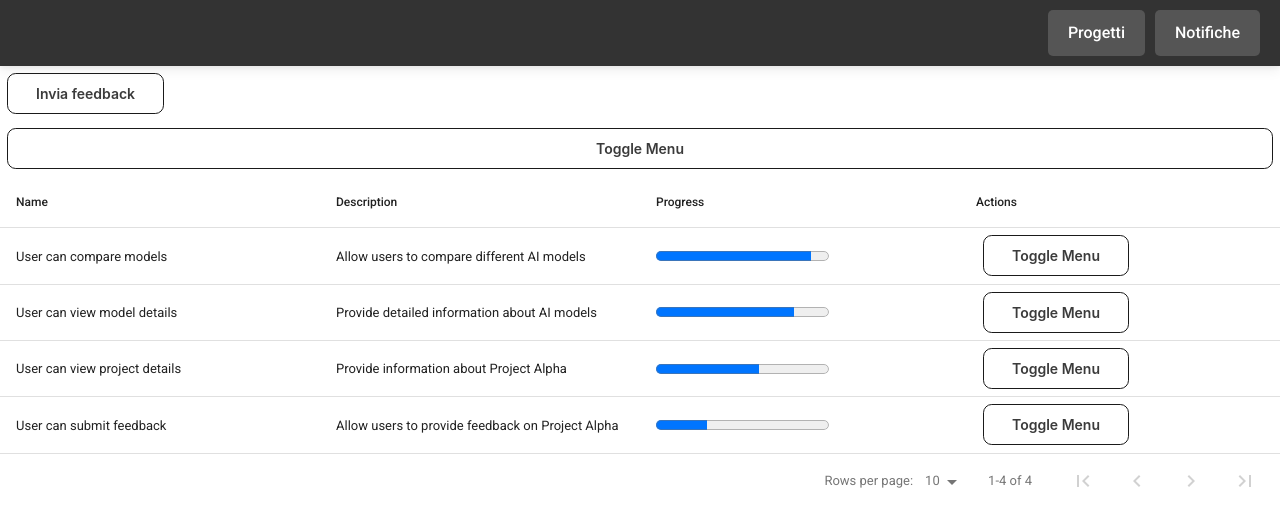
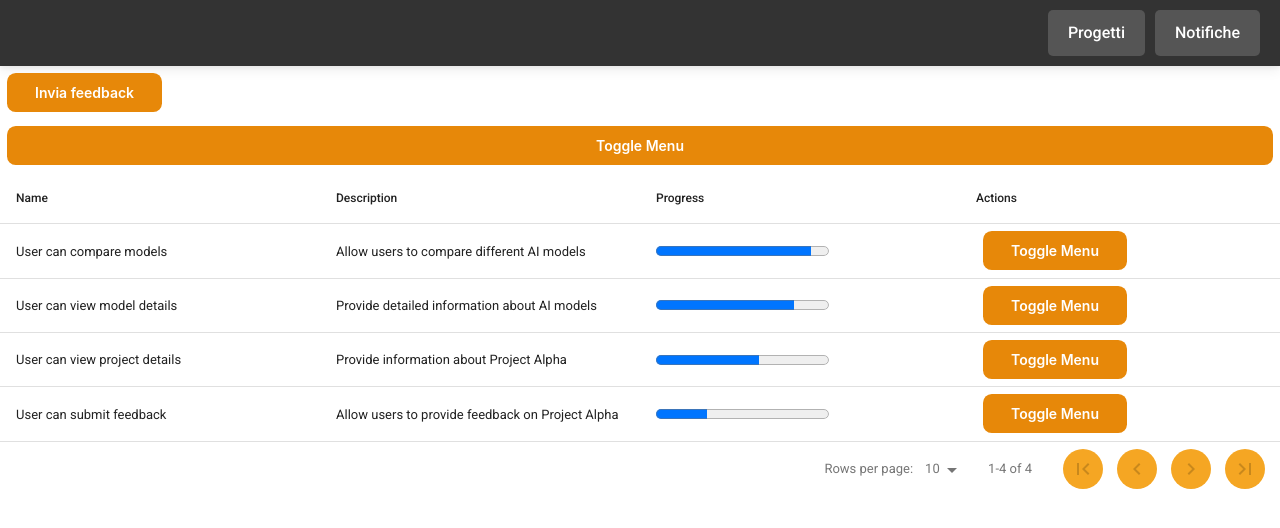
Before and after one commit to CyberSorceres/ProgettoFrontend, a React (Vite) app: page /project/1/userstory/1 in a window 1280 px wide. Shown: the top 528 px of the page. Built offline with nearby package versions, Linux system fonts and the light colour scheme.

Commit message:
Patched graphic bugs

```diff
--- a/src/UserStory.tsx
+++ b/src/UserStory.tsx
@@ -136,7 +136,6 @@ const UserStory: React.FC<EpicStoryProps> = ({ epicStory }) => {
           <DataTable
         columns={columns}
         data={records}
-        highlightOnHover
         pagination
 
       />
--- a/src/index.css
+++ b/src/index.css
@@ -20,11 +20,11 @@ h1 {
 
 button {
   appearance: none;
-  background-color: transparent;
-  border: 0.125em solid #1A1A1A;
+  background-color: #e78809; /* Colore di sfondo arancione */
+  border: none; /* Nessun bordo */
   border-radius: 0.625em;
   box-sizing: border-box;
-  color: #3B3B3B;
+  color: white; /* Colore del testo bianco */
   cursor: pointer;
   display: inline-block;
   font-family: Roobert, -apple-system, BlinkMacSystemFont, "Segoe UI", Helvetica, Arial, sans-serif, "Apple Color Emoji", "Segoe UI Emoji", "Segoe UI Symbol";
@@ -47,11 +47,13 @@ button {
 
 button:disabled {
   pointer-events: none;
+  background-color: #f5a623; /* Colore arancione più chiaro per i bottoni disabilitati */
+  color: #7a7a7a; /* Colore testo grigio per i bottoni disabilitati */
 }
 
 button:hover {
-  color: #fff;
-  background-color: #1A1A1A;
+  color: white; /* Colore del testo bianco anche al passaggio del mouse */
+  background-color: orange; /* Colore di sfondo arancione più scuro al passaggio del mouse */
   box-shadow: rgba(0, 0, 0, 0.25) 0 8px 15px;
   transform: translateY(-2px);
 }
@@ -60,3 +62,28 @@ button:active {
   box-shadow: none;
   transform: translateY(0);
 }
+
+/* Stile generico per l'elemento progress */
+progress {
+  width: 100%;
+  height: 20px;
+}
+
+/* Stili specifici per Webkit (Chrome, Safari) */
+progress::-webkit-progress-bar {
+  background-color: #e7c28a; /* Colore dello sfondo della barra */
+}
+
+progress::-webkit-progress-value {
+  background-color: #333; /* Colore della barra di progressione */
+}
+
+/* Stili specifici per Firefox */
+progress::-moz-progress-bar {
+  background-color: #333; /* Colore della barra di progressione */
+}
+
+/* Stili specifici per Internet Explorer e Edge */
+progress::-ms-fill {
+  background-color: #333; /* Colore della barra di progressione */
+}
```
